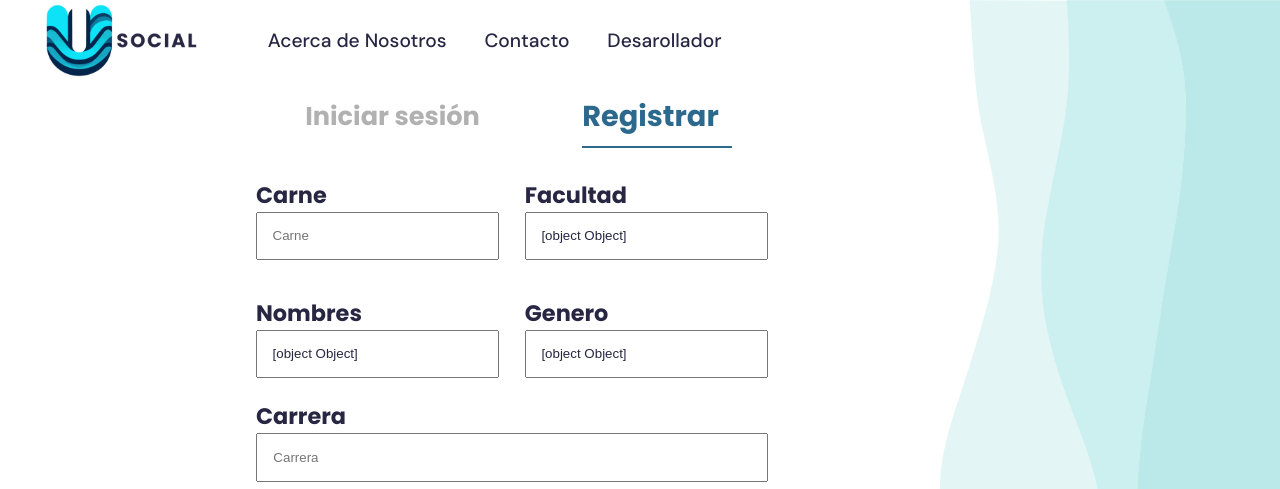
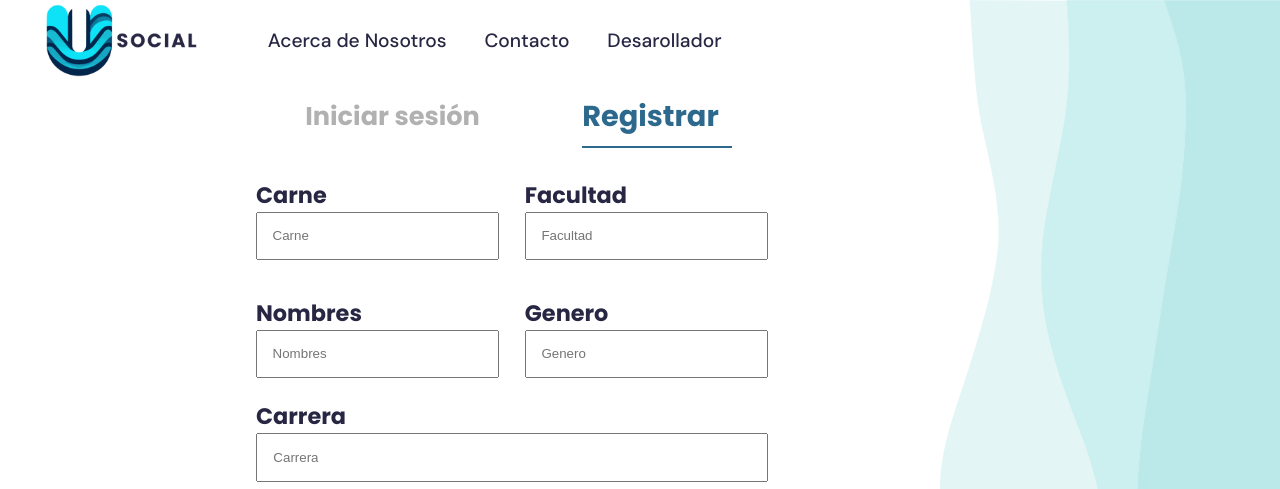
Before and after one commit to DiegVas/ipc1_proyecto2_202300638, a React (Vite) app: page / in a window 1280 px wide. Both pictures are taken after a click on the item "Iniciar sesión". Shown: the top 489 px of the page. Built offline with nearby package versions, Linux system fonts and the light colour scheme.

Commit message:
Inicio de la creacion del servidor con node js express

```diff
--- a/package.json
+++ b/package.json
@@ -7,9 +7,12 @@
     "dev": "vite",
     "build": "vite build",
     "lint": "eslint . --ext js,jsx --report-unused-disable-directives --max-warnings 0",
-    "preview": "vite preview"
+    "preview": "vite preview",
+    "server": "nodemon ./server/index.js"
   },
   "dependencies": {
+    "express": "4.19.2",
+    "nodemon": "^3.1.0",
     "react": "^18.2.0",
     "react-dom": "^18.2.0"
   },
--- a/src/pages/AuthPage/FormInput.jsx
+++ b/src/pages/AuthPage/FormInput.jsx
@@ -1,21 +1,20 @@
 /* eslint-disable react/no-unknown-property */
 /* eslint-disable no-unused-vars */
 /* eslint-disable react/prop-types */
-import { useState } from "react";
+import { useState, useEffect } from "react";
 import "./styles/input.css";
 
 export default function FormInput(props) {
   const { label, errorMessage, onChange, id, ...inputProps } = props;
   const [focus, setFocus] = useState(false);
 
-  const handleFocus = (e) => {
-    setFocus(true);
-  };
+  const handleFocus = (e) => setFocus(true);
 
   return (
     <div className="formInput">
       <label>{label}</label>
       <input
+        className={errorMessage != "" ? "invalid" : ""}
         {...inputProps}
         onChange={onChange}
         onBlur={handleFocus}
--- a/src/pages/AuthPage/LoginForm.jsx
+++ b/src/pages/AuthPage/LoginForm.jsx
@@ -3,90 +3,7 @@
 import { useState } from "react";
 import "./styles/input.css";
 import FormInput from "./FormInput";
-
-const inputsLogin = [
-  {
-    id: 1,
-    name: "User",
-    type: "text",
-    placeholder: "Carne",
-    errorMessage: "Usuario no encontrado",
-    label: "Usuario",
-  },
-  {
-    id: 2,
-    name: "Password",
-    type: "password",
-    placeholder: "Contraseña",
-    errorMessage: "Contraseña no valida",
-    label: "Contraseña",
-  },
-];
-const inputsSignUp = [
-  {
-    id: 1,
-    name: "Carne",
-    type: "text",
-    placeholder: "Carne",
-    errorMessage: "Ingrese minimo 7 digitos",
-    label: "Carne",
-    pattern: "^[0-9]{7,}$",
-  },
-  {
-    id: 2,
-    name: "Faculty",
-    type: "text",
-    placeholder: "Facultad",
-    errorMessage: "Ingrese una facultad valida",
-    pattern: "^[A-Za-z]+$",
-    label: "Facultad",
-  },
-
-  {
-    id: 3,
-    name: "Name",
-    type: "text",
-    placeholder: "Nombres",
-    errorMessage: "Ingrese un nombre valido",
-    label: "Nombres",
-  },
-  {
-    id: 4,
-    name: "Gender",
-    type: "text",
-    placeholder: "Genero",
-    errorMessage: "",
-    label: "Genero",
-  },
-  {
-    id: 5,
-    name: "Career",
-    type: "text",
-    placeholder: "Carrera",
-    errorMessage: "Ingrese una carrera valida",
-    pattern: "^[A-Za-z]+$",
-    label: "Carrera",
-  },
-  {
-    id: 6,
-    name: "Email",
-    type: "email",
-    placeholder: "Correo Electronico",
-    errorMessage: "Ingrese un correo valido",
-    pattern: "^[a-zA-Z0-9._%+-]+@[a-zA-Z0-9.-]+\\.[a-zA-Z]{2,}$",
-    label: "Correo Electronico",
-  },
-  {
-    id: 7,
-    name: "Password",
-    type: "Password",
-    placeholder: "Contraseña",
-    label: "Contraseña",
-    errorMessage:
-      "La contraseña debe tener al menos 8 caracteres, una letra mayuscula, minuscula y un numero",
-    pattern: "^(?=.*[a-z])(?=.*[A-Z])(?=.*\\d)[A-Za-z\\d]{8,}$",
-  },
-];
+import { inputsLogin, inputsSignUp } from "./propsInputs";
 
 export default function LoginForm() {
   const [login, setLogin] = useState([true, false]);
@@ -95,12 +12,16 @@ export default function LoginForm() {
     Password: { value: "", errorMessage: "" },
   });
   const [valueSignUp, setValueSignUp] = useState({
+    Carne: { value: "", errorMessage: "" },
+    Faculty: { value: "", errorMessage: "" },
     Name: { value: "", errorMessage: "" },
     Gender: { value: "", errorMessage: "" },
-    Faculty: { value: "", errorMessage: "" },
     Career: { value: "", errorMessage: "" },
     Email: { value: "", errorMessage: "" },
-    Password: { value: "", errorMessage: "" },
+    Password: {
+      value: "",
+      errorMessage: "",
+    },
   });
 
   return (
@@ -152,21 +73,39 @@ function FormLogin({ login, getter, setter }) {
   const handleSubmit = (e) => {
     e.preventDefault();
     const data = new FormData(e.target);
-    console.log(Object.fromEntries(data.entries()));
+    let validity = {};
+    for (let key in getter) {
+      validity[key] = {
+        value: getter[key].value,
+        errorMessage: inputsLogin
+          .find((input) => input.name == key)
+          .conditions(getter[key].value),
+      };
+    }
+
+    if (JSON.stringify(getter) != JSON.stringify(validity)) {
+      return setter(validity);
+    }
   };
 
   const onChange = (e) => {
+    const { name, value } = e.target;
+    const condition = inputsLogin
+      .find((input) => input.name == name)
+      .conditions(value);
+
     setter({
       ...getter,
-      [e.target.name]: { ...getter[e.target.name], value: value },
+      [name]: { value: value, errorMessage: condition },
     });
   };
 
   return (
     <form onSubmit={handleSubmit} className={login ? "" : "disabled"}>
-      {inputsLogin.map((input) => (
+      {inputsLogin.map(({ conditions, ...input }) => (
         <FormInput
           key={input.id}
+          errorMessage={getter[input.name].errorMessage}
           {...input}
           value={getter[input.name].value}
           onChange={onChange}
@@ -178,56 +117,56 @@ function FormLogin({ login, getter, setter }) {
 }
 
 function FormSignUp({ login, getter, setter }) {
-  const renderFormRow = () => {
-    let forms = [];
-    for (let index = 0; index < 4; index += 2) {
-      console.log(getter[inputsSignUp[index].name]);
-      forms.push(
-        <div className="formRow">
-          {" "}
-          <FormInput
-            key={inputsSignUp[index].id}
-            {...inputsSignUp[index]}
-            value={getter[inputsSignUp[index].name]}
-            onChange={onChange}
-          />
-          <FormInput
-            key={inputsSignUp[index + 1].id}
-            {...inputsSignUp[index + 1]}
-            value={getter[inputsSignUp[index + 1].name]}
-            onChange={onChange}
-          />
-        </div>
-      );
-    }
-    return forms;
-  };
-
   const handleSubmit = (e) => {
     e.preventDefault();
     const data = new FormData(e.target);
-    console.log(Object.fromEntries(data.entries()));
+    let validity = {};
+    for (let key in getter) {
+      validity[key] = {
+        value: getter[key].value,
+        errorMessage: inputsSignUp
+          .find((input) => input.name == key)
+          .conditions(getter[key].value),
+      };
+    }
+    setter(validity);
   };
 
   const onChange = (e) => {
     const { name, value } = e.target;
+
+    const condition = inputsSignUp
+      .find((input) => input.name == name)
+      .conditions(value);
+
     setter({
       ...getter,
-      [e.target.name]: { ...getter[e.target.name], value: value },
+      [name]: { value: value, errorMessage: condition },
     });
-    if (name == "Career" && value == "hola") {
-      e.target.setCustomValidity("un hola encontrado");
-      e.target.reportValidity();
-    }
   };
 
   return (
     <form onSubmit={handleSubmit} className={login ? "" : "disabled"}>
-      {renderFormRow()}
-      {inputsSignUp.slice(4).map((input) => (
+      {[0, 2].map((startIndex) => (
+        <div className="formRow" key={startIndex}>
+          {inputsSignUp
+            .slice(startIndex, startIndex + 2)
+            .map(({ conditions, ...input }) => (
+              <FormInput
+                key={input.id}
+                {...input}
+                errorMessage={getter[input.name].errorMessage}
+                value={getter[input.name].value}
+                onChange={onChange}
+              />
+            ))}
+        </div>
+      ))}
+      {inputsSignUp.slice(4).map(({ conditions, ...input }) => (
         <FormInput
           key={input.id}
           {...input}
+          errorMessage={getter[input.name].errorMessage}
           value={getter[input.name].value}
           onChange={onChange}
         />
--- /dev/null
+++ b/src/pages/AuthPage/propsInputs.jsx
@@ -0,0 +1,156 @@
+export const inputsLogin = [
+  {
+    id: 1,
+    name: "User",
+    type: "text",
+    placeholder: "Carne",
+    label: "Usuario",
+    conditions: function (values) {
+      let error = "";
+      if (values == "") {
+        error = "Complete este campo";
+      }
+      return error;
+    },
+  },
+  {
+    id: 2,
+    name: "Password",
+    type: "password",
+    placeholder: "Contraseña",
+    label: "Contraseña",
+    conditions: function (values) {
+      let error = "";
+      if (values == "") {
+        error = "Complete este campo";
+      }
+      return error;
+    },
+  },
+];
+export const inputsSignUp = [
+  {
+    id: 1,
+    name: "Carne",
+    type: "text",
+    placeholder: "Carne",
+    label: "Carne",
+    conditions: function (values) {
+      let error = "";
+      if (values == "") {
+        error = "Complete este campo";
+      } else if (!RegExp("^[0-9]{7,}$").test(values)) {
+        error = "El carne debe tener 7 digitos";
+      }
+      return error;
+    },
+  },
+  {
+    id: 2,
+    name: "Faculty",
+    type: "text",
+    placeholder: "Facultad",
+    label: "Facultad",
+    conditions: function (values) {
+      let error = "";
+      if (values == "") {
+        error = "Complete este campo";
+      } else if (!RegExp("^[A-Za-z]+$").test(values)) {
+        error = "Solo se permiten letras";
+      }
+      return error;
+    },
+  },
+
+  {
+    id: 3,
+    name: "Name",
+    type: "text",
+    placeholder: "Nombres",
+    label: "Nombres",
+    conditions: function (values) {
+      let error = "";
+      if (values == "") {
+        error = "Complete este campo";
+      } else if (!RegExp("^[A-Za-z]+$").test(values)) {
+        error = "Solo se permiten letras";
+      }
+      return error;
+    },
+  },
+  {
+    id: 4,
+    name: "Gender",
+    type: "text",
+    placeholder: "Genero",
+    label: "Genero",
+    conditions: function (values) {
+      let error = "";
+      if (values == "") {
+        error = "Complete este campo";
+      } else if (!RegExp("^[A-Za-z]+$").test(values)) {
+        error = "Solo se permiten letras";
+      }
+      return error;
+    },
+  },
+  {
+    id: 5,
+    name: "Career",
+    type: "text",
+    placeholder: "Carrera",
+    label: "Carrera",
+    conditions: function (values) {
+      let error = "";
+      if (values == "") {
+        error = "Complete este campo";
+      } else if (!RegExp("^[A-Za-z]+$").test(values)) {
+        error = "Solo se permiten letras";
+      }
+      return error;
+    },
+  },
+  {
+    id: 6,
+    name: "Email",
+    type: "email",
+    placeholder: "Correo Electronico",
+
+    label: "Correo Electronico",
+    conditions: function (values) {
+      let error = "";
+      if (values == "") {
+        error = "Complete este campo";
+      } else if (
+        !RegExp("^[a-zA-Z0-9._%+-]+@[a-zA-Z0-9.-]+\\.[a-zA-Z]{2,}$").test(
+          values
+        )
+      ) {
+        error = "ingrese un correo valido";
+        console.log("correo valido");
+      }
+
+      return error;
+    },
+  },
+  {
+    id: 7,
+    name: "Password",
+    type: "Password",
+    placeholder: "Contraseña",
+    label: "Contraseña",
+
+    conditions: function (values) {
+      let error = "";
+      if (values == "") {
+        error = "Complete este campo";
+      } else if (
+        !RegExp("^(?=.*[a-z])(?=.*[A-Z])(?=.*\\d)[A-Za-z\\d]{8,}$").test(values)
+      ) {
+        error =
+          "La contraseña debe tener al menos 8 caracteres, una letra mayuscula, una letra minuscula y un numero";
+      }
+      return error;
+    },
+  },
+];
--- a/src/pages/AuthPage/styles/input.css
+++ b/src/pages/AuthPage/styles/input.css
@@ -68,10 +68,18 @@
   display: none;
 }
 
-.formInput input:invalid[focused="true"] {
+.formInput input.invalid[focused="true"] {
   border: 1px solid red;
 }
 
-.formInput input:invalid[focused="true"] + span {
+.formInput input.invalid[focused="true"] + span {
   display: block;
 }
+
+.formInput input.invalid {
+  border: 1px solid red;
+}
+
+.formInput input.invalid + span {
+  display: block;
+}
```
Also changed, not shown: 2 other files (tests, documents, lock files or other folders).
